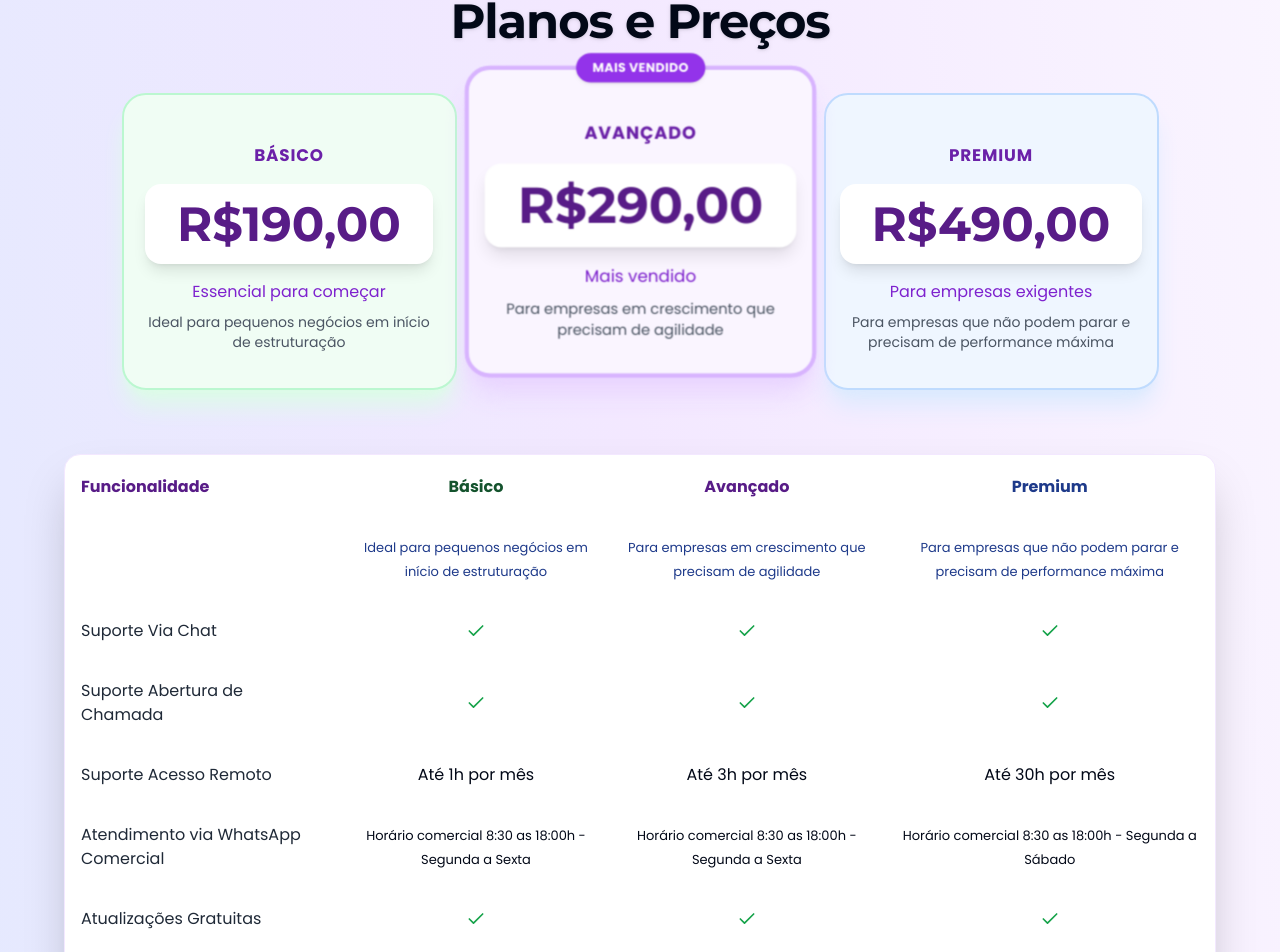
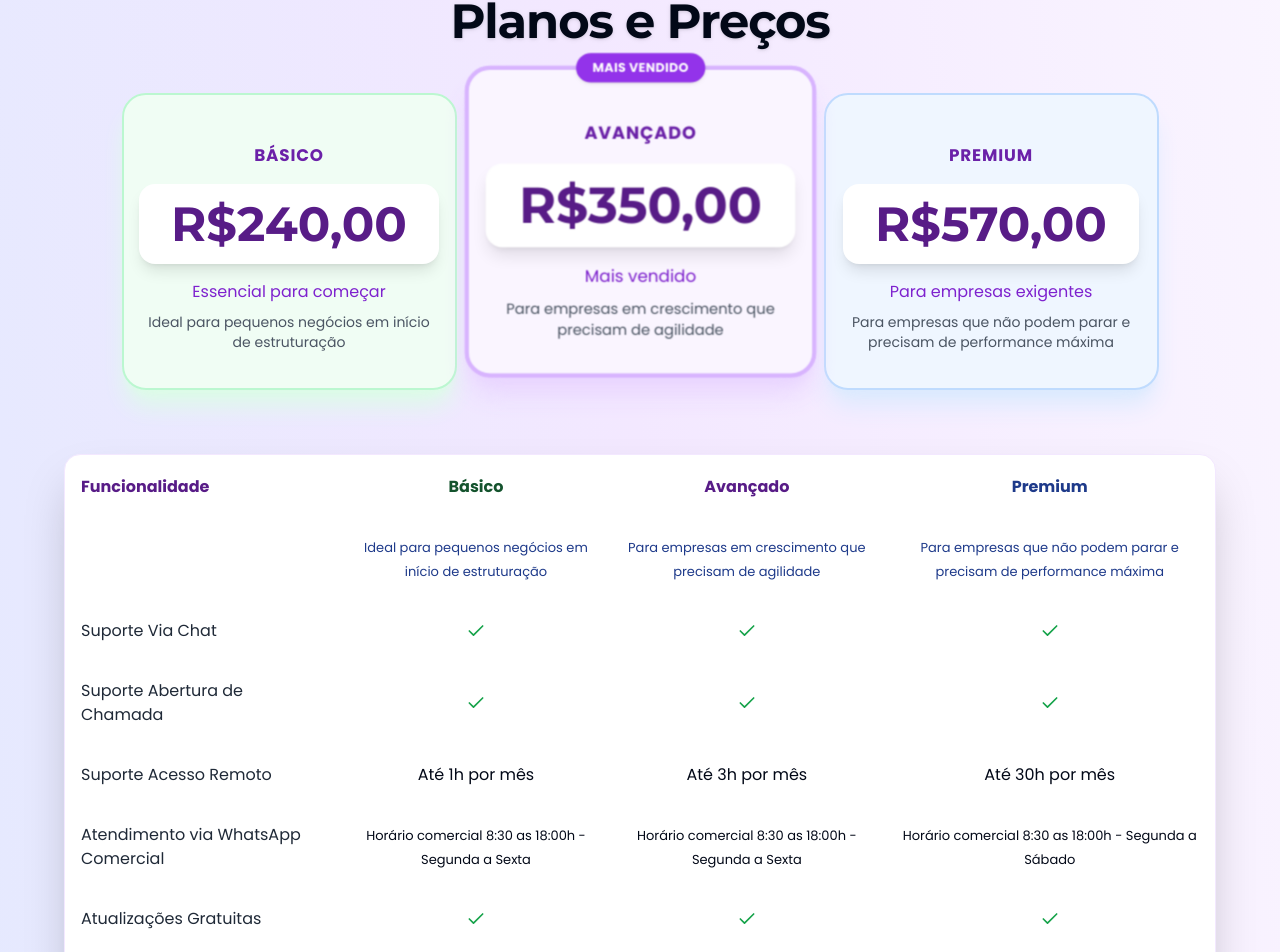
Before and after one commit to MarcosTrassus/artdsite, a React (Vite) app: page / in a window 1280 px wide. Shown: the part 4107-5059 px from the top of the page. Built offline with nearby package versions, Linux system fonts and the light colour scheme.

Commit message:
Update pricing values
Change the pricing values in the PricingSection component.

```diff
--- a/src/components/PricingCard.tsx
+++ b/src/components/PricingCard.tsx
@@ -1,4 +1,3 @@
-
 import React from "react";
 
 type Plan = {
--- a/src/components/PricingSection.tsx
+++ b/src/components/PricingSection.tsx
@@ -6,7 +6,7 @@ const PricingSection: React.FC = () => {
   const plans = [
     {
       name: "BÁSICO",
-      price: "R$190,00",
+      price: "R$240,00",
       desc: "Essencial para começar",
       longDesc: "Ideal para pequenos negócios em início de estruturação",
       colorBg: "bg-green-50",
@@ -18,7 +18,7 @@ const PricingSection: React.FC = () => {
     },
     {
       name: "AVANÇADO",
-      price: "R$290,00",
+      price: "R$350,00",
       desc: "Mais vendido",
       longDesc: "Para empresas em crescimento que precisam de agilidade",
       colorBg: "bg-purple-50",
@@ -30,7 +30,7 @@ const PricingSection: React.FC = () => {
     },
     {
       name: "PREMIUM",
-      price: "R$490,00",
+      price: "R$570,00",
       desc: "Para empresas exigentes",
       longDesc: "Para empresas que não podem parar e precisam de performance máxima",
       colorBg: "bg-blue-50",
--- a/src/components/ScreenshotsSection.tsx
+++ b/src/components/ScreenshotsSection.tsx
@@ -10,7 +10,7 @@ const plans = [
     colorBg: "bg-[#F2FCE2]", // Soft Green pastel color
     shadow: "shadow-green-200/30",
     border: "border-green-500",
-    price: "R$190,00",
+    price: "R$240,00",
     highlight: false,
     badge: false,
     z: "z-0"
@@ -21,7 +21,7 @@ const plans = [
     colorBg: "bg-[#E5DEFF]", // Soft Purple pastel color
     shadow: "shadow-purple-300/40",
     border: "border-vivid-purple",
-    price: "R$290,00",
+    price: "R$350,00",
     highlight: true,
     badge: true,
     z: "z-20"
@@ -32,7 +32,7 @@ const plans = [
     colorBg: "bg-[#D3E4FD]", // Soft Blue pastel color
     shadow: "shadow-blue-200/30",
     border: "border-blue-500",
-    price: "R$490,00",
+    price: "R$570,00",
     highlight: false,
     badge: false,
     z: "z-10"
```
